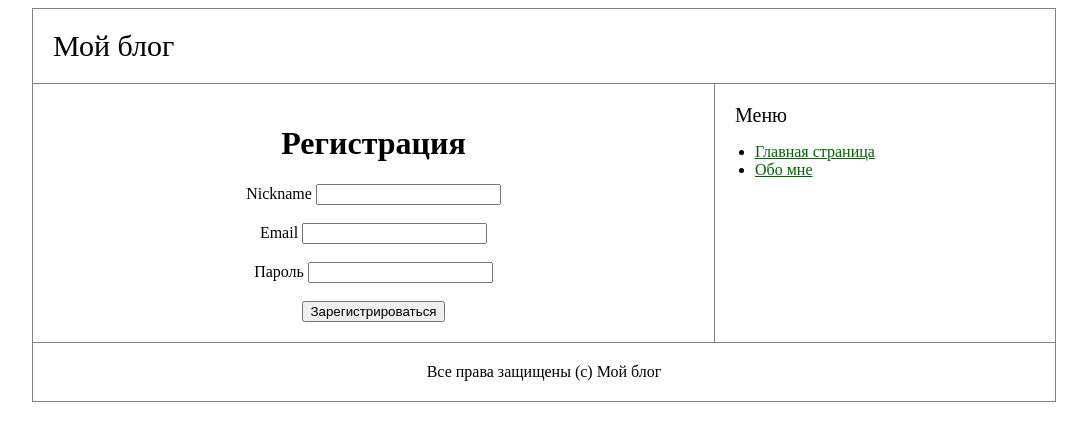
After one commit to Aidar-nit/MyProject, a PHP site: page /templates/users/singUp.php in a window 1280 px wide. The commit adds this page. Shown: the top 441 px of the page, without its empty margins (96-1183 px from the left). Run offline with PHP 8.4, Linux system fonts and the light colour scheme; data that the repository does not hold is empty.

Commit message:
Первый этап контроллер роут шаблон

```diff
--- a/src/routes.php
+++ b/src/routes.php
@@ -7,7 +7,7 @@ return [
 	'~^articles/(\d+)$~'=>[\MyProject\Controllers\ArticlesController::class, 'view'],
 	'~^articles/(\d+)/edit$~'=>[\MyProject\Controllers\ArticlesController::class, 'edit'],
 	'~^articles/add$~'=>[\MyProject\Controllers\ArticlesController::class, 'add'],
-
+	'~^users/register$~'=>[\MyProject\Controllers\UsersController::class, 'singUp'],
 ];
 
 
--- /dev/null
+++ b/templates/users/singUp.php
@@ -0,0 +1,14 @@
+<?php include __DIR__ . '/../header.php'; ?>
+    <div style="text-align: center;">
+        <h1>Регистрация</h1>
+        <form action="/users/register" method="post">
+            <label>Nickname <input type="text" name="nickname"></label>
+            <br><br>
+            <label>Email <input type="text" name="email"></label>
+            <br><br>
+            <label>Пароль <input type="password" name="password"></label>
+            <br><br>
+            <input type="submit" value="Зарегистрироваться">
+        </form>
+    </div>
+<?php include __DIR__ . '/../footer.php'; ?>
```
Also changed, not shown: src/MyProject/Controllers/UsersController.php (added, +21 -0 lines).
